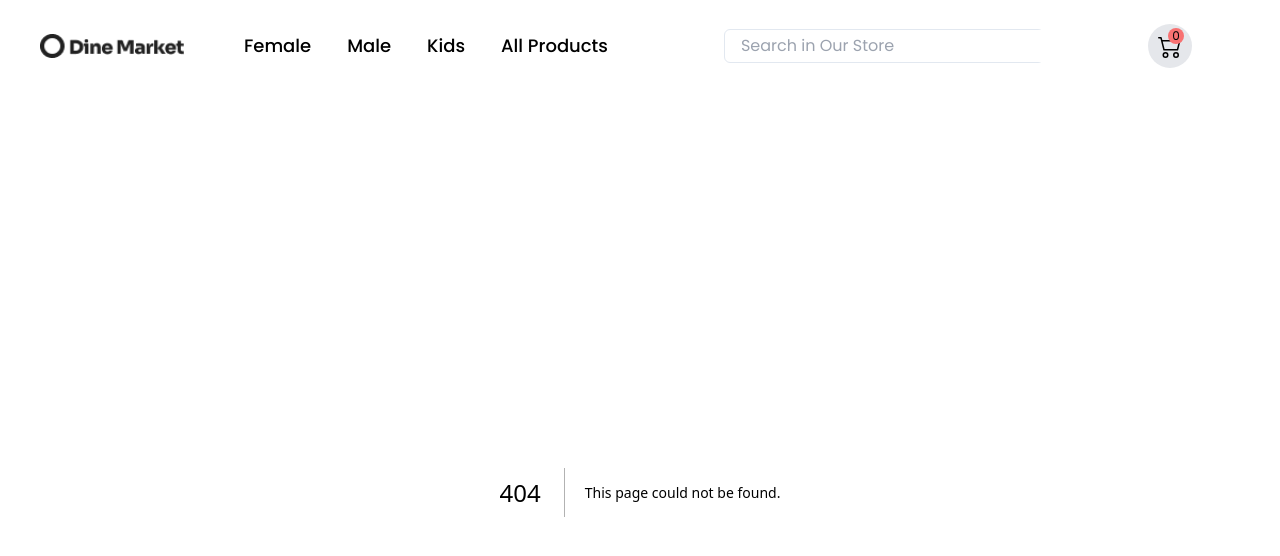
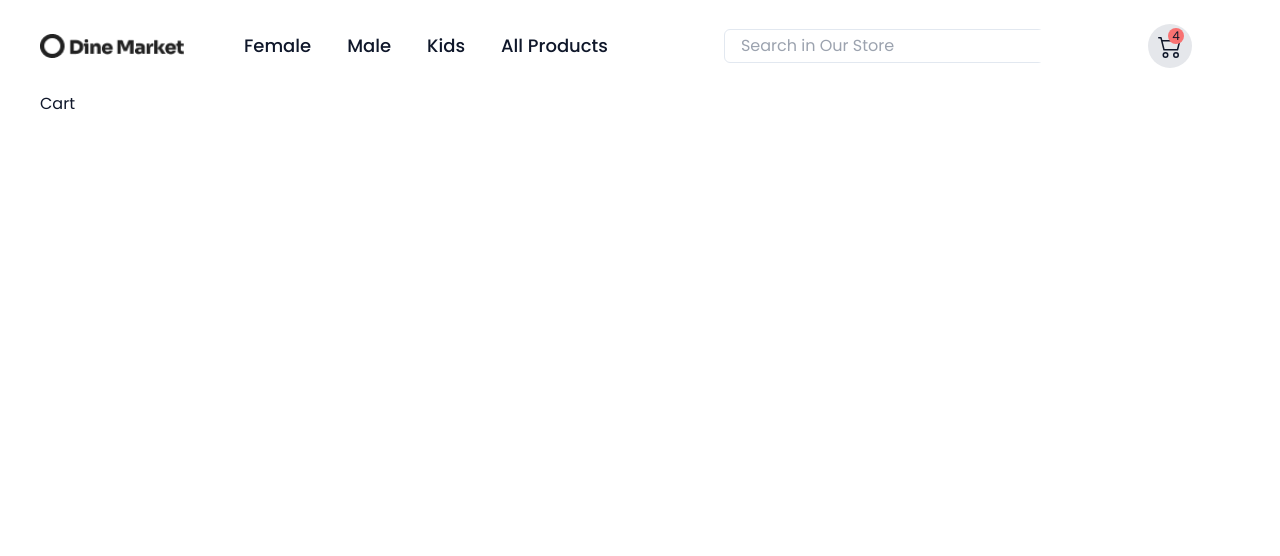
Before and after one commit to usman5578/e-com, a Next.js app: page /cart in a window 1280 px wide. Before the commit this address had no page. Shown: the top 556 px of the page. Built offline with nearby package versions, Linux system fonts and the light colour scheme.

Commit message:
Cart Page started

```diff
--- a/package.json
+++ b/package.json
@@ -25,6 +25,7 @@
     "postcss": "8.4.25",
     "react": "18.2.0",
     "react-dom": "18.2.0",
+    "react-hot-toast": "^2.4.1",
     "react-icons": "^4.10.1",
     "react-portable-text": "^0.6.0",
     "react-slick": "^0.29.0",
--- a/src/Components/views/ContextProductDetailCard.tsx
+++ b/src/Components/views/ContextProductDetailCard.tsx
@@ -1,19 +1,18 @@
-'use client'
+"use client";
 
-import { FC } from "react"
-import { ProductType } from "../utils/ProductDataTypes"
-import ProductDetailsCard from "./ProductDetailsCard"
-import ContextWrapper from "@/global/context"
+import { FC } from "react";
+import { ProductType } from "../utils/ProductDataTypes";
+import ProductDetailsCard from "./ProductDetailsCard";
+import ContextWrapper from "@/global/context";
 
-const ContextProductDetailCard:FC<{ data: ProductType }> = ({data}) => {
+const ContextProductDetailCard: FC<{ data: ProductType }> = ({ data }) => {
   return (
     <div>
-        <ContextWrapper>
+      <ContextWrapper>
+        <ProductDetailsCard data={data} />
+      </ContextWrapper>
+    </div>
+  );
+};
 
-        <ProductDetailsCard data={data}/>
-        </ContextWrapper>
-    </div>
-  )
-}
-
-export default ContextProductDetailCard
+export default ContextProductDetailCard;
--- /dev/null
+++ b/src/Components/views/Navbar/SubComponent/CartState.tsx
@@ -0,0 +1,18 @@
+import { cartContext } from "@/global/context";
+import { useContext } from "react";
+import { BsCart2 } from "react-icons/bs";
+
+const CartState = () => {
+    let {state} = useContext(cartContext);
+    console.log(state.cart)
+  return (
+    <div className="flex-shrink-0 w-11 h-11 bg-gray-200 rounded-full flex items-center justify-center relative">
+      <div className=" absolute top-1 right-2 rounded-full w-4 h-4 flex items-center justify-center bg-red-400 text-xs font-light">
+        4
+      </div>
+      <BsCart2 size={24} />
+    </div>
+  );
+};
+
+export default CartState;
--- a/src/Components/views/Navbar/index.tsx
+++ b/src/Components/views/Navbar/index.tsx
@@ -1,6 +1,5 @@
 "use client";
 import { BiSearch } from "react-icons/bi";
-import { BsCart2 } from "react-icons/bs";
 import { RiArrowDropDownLine } from "react-icons/ri";
 import { useState } from "react";
 import { GiHamburgerMenu } from "react-icons/gi";
@@ -14,21 +13,26 @@ import Image from "next/image";
 import Link from "next/link";
 import DropDown from "./SubComponent/DropDown";
 import Expand from "./SubComponent/Expand";
-
+import ContextWrapper from "@/global/context";
+import CartState from "./SubComponent/CartState";
 
 const Navbar = () => {
   const [isNavbarOpen, setNavbarOpen] = useState<boolean>(false);
-  const [cartItemNo, setCartItemNo]=useState<number>(0)
+
   return (
+    <ContextWrapper>
       <div>
         <div className="py-6 flex  justify-between items-center space-x-12 relative">
-        <div className="w-36 flex-shrink-0">
+          <Link href="/" className="w-36 flex-shrink-0">
             <Image width={500} height={500} src="/logo.webp" alt="Logo" />
-        </div>
+          </Link>
           <div className="hidden lg:flex justify-between items-center w-full">
             <ul className="flex space-x-3 font-medium text-lg">
               {NavbarArray.map((item: NavbarItemType, index: number) => (
-              <li key={index} className="flex items-center gap-0 relative  px-3 py-1 hover:bg-gray-100 cursor-pointer group">
+                <li
+                  key={index}
+                  className="flex items-center gap-0 relative  px-3 py-1 hover:bg-gray-100 cursor-pointer group"
+                >
                   <Link href={item.href}>{item.label}</Link>
                   {item.isDropDown ? (
                     <div className="rotate-0 group-hover:rotate-180 duration-300">
@@ -55,12 +59,13 @@ const Navbar = () => {
                 placeholder="Search in Our Store"
               />
             </div>
-          <div className="flex-shrink-0 w-11 h-11 bg-gray-200 rounded-full flex items-center justify-center relative">
+            <CartState />
+            {/* <div className="flex-shrink-0 w-11 h-11 bg-gray-200 rounded-full flex items-center justify-center relative">
             <div className=" absolute top-1 right-2 rounded-full w-4 h-4 flex items-center justify-center bg-red-400 text-xs font-light">
               {cartItemNo}
             </div>
             <BsCart2 size={24} />
-          </div>
+          </div> */}
           </div>
           <div onClick={() => setNavbarOpen(!isNavbarOpen)}>
             {isNavbarOpen ? (
@@ -76,6 +81,7 @@ const Navbar = () => {
         </div>
         {isNavbarOpen && <MobileNavbar />}
       </div>
+    </ContextWrapper>
   );
 };
 
--- a/src/Components/views/ProductDetailsCard.tsx
+++ b/src/Components/views/ProductDetailsCard.tsx
@@ -1,4 +1,5 @@
 "use client";
+import toast, { Toaster } from 'react-hot-toast';
 import React, { FC, useContext, useState } from "react";
 import { ProductType, imagesType } from "../utils/ProductDataTypes";
 import imageUrlBuilder from "@sanity/image-url";
@@ -6,6 +7,7 @@ import { client } from "../../../sanity/lib/client";
 import Image from "next/image";
 import { BsCart2 } from "react-icons/bs";
 import { cartContext } from "@/global/context";
+import PortableText from "react-portable-text";
 
 const builder = imageUrlBuilder(client);
 
@@ -15,7 +17,7 @@ function urlFor(source: any) {
 
 const ProductDetailsCard: FC<{ data: ProductType }> = ({ data }) => {
   let { state, dispatch } = useContext(cartContext);
-  console.log(dispatch);
+
 
   const [selectedImagePreview, setSelectedImagePreview] = useState<string>(
     data.image[0]._key
@@ -34,15 +36,22 @@ const ProductDetailsCard: FC<{ data: ProductType }> = ({ data }) => {
     }
   };
 
+  const notification = (title:string) => toast(` ${quantity} ${title} added to cart`, {
+    icon:'👏',
+  });
+
   function handleAddtoCart() {
     let dataToAddInCart = {
       productId: data._id,
       quantity: quantity,
     };
     dispatch({ payload: "addToCart", data: dataToAddInCart });
+   notification(data.productName);
   }
 
   return (
+    <div>
+      <Toaster/>
       <div className="flex flex-col lg:flex-row justify-center items-center py-16">
         {/* left  */}
         <div className="flex gap-x-4 md:gap-x-8">
@@ -90,7 +99,9 @@ const ProductDetailsCard: FC<{ data: ProductType }> = ({ data }) => {
           </div>
           <div>
             <div className="space-y-2">
-            <p className="text-lg font-semibold  text-gray-700">Select Size</p>
+              <p className="text-lg font-semibold  text-gray-700">
+                Select Size
+              </p>
               <div className="flex gap-2">
                 {data.size.map((subitem: string, index: number) => (
                   <div
@@ -133,6 +144,21 @@ const ProductDetailsCard: FC<{ data: ProductType }> = ({ data }) => {
           </div>
         </div>
       </div>
+      <div>
+        <div className=" relative py-14 px-2 border-b-2 border-gray-500">
+          <h2 className="-z-10 top-0 absolute text-6xl  md:text-[9rem] font-bold text-gray-200">
+            OVERVIEW
+          </h2>
+          <p className="font-semibold text-xl ">Product Information</p>
+        </div>
+        <div className="text-gray-600">
+          <div className="flex justify-between space-x-16 items-center py-4 px-2">
+            <h3 className="font-semibold ">PRODUCTDETAILS</h3>
+            <PortableText content={data.description} />
+          </div>
+        </div>
+      </div>
+    </div>
   );
 };
 
--- a/src/app/Catalog/[_id]/page.tsx
+++ b/src/app/Catalog/[_id]/page.tsx
@@ -2,12 +2,13 @@
 import ContextProductDetailCard from "@/Components/views/ContextProductDetailCard";
 import { client } from "../../../../sanity/lib/client";
 
-import ProductDetailsCard from "@/Components/views/ProductDetailsCard";
+
 
 async function getata(id: string) {
   const res = await client.fetch(`*[_type=='products' && _id=='${id}']`);
   return res;
 }
+
 
 export default async function Catalog({ params }: { params: { _id: string } }) {
   const ProductData = await getata(params._id);
--- /dev/null
+++ b/src/app/cart/page.tsx
@@ -0,0 +1,9 @@
+ import React from 'react'
+
+ const Cart = () => {
+   return (
+     <div>Cart</div>
+   )
+ }
+
+ export default Cart
--- a/src/app/layout.tsx
+++ b/src/app/layout.tsx
@@ -9,8 +9,8 @@ weight:["400", "500", "600", "700", "800", "900"]
 })
 
 export const metadata: Metadata = {
-  title: 'Create Next App',
-  description: 'Generated by create next app',
+  title: 'Dine Market',
+  description: 'Generated By M USMAN AZAM',
 }
 
 export default function RootLayout({
--- a/src/global/context/index.tsx
+++ b/src/global/context/index.tsx
@@ -15,6 +15,7 @@ const ContextWrapper = ({ children }: { children: ReactNode }) => {
   };
 
   const [state, dispatch] = useReducer(cartReducer, initializerOfCart);
+
   useEffect(() => {
     let cart = localStorage.getItem("cart") as string;
     if (cart === null) {
@@ -25,7 +26,7 @@ const ContextWrapper = ({ children }: { children: ReactNode }) => {
   });
 
   useEffect(() => {
-    localStorage.setItem("Cart", JSON.stringify(state.cart))
+    localStorage.setItem("cart", JSON.stringify(state.cart))
   }, [state.cart])
 
 
--- a/src/global/reducer/index.ts
+++ b/src/global/reducer/index.ts
@@ -16,8 +16,7 @@ export function cartReducer(state: any, action: any) {
         cart: [...state.cart, action.data],
       };
     }else{
-        let dataToStoreAgain = state.cart.filter((item:any)=>item.productId !== response.productId);
-
+        let dataToStoreAgain = state.cart.filter((items:any)=>items.productId!=response.productId);
         return {
             cart:[...dataToStoreAgain,action.data]
         }
```
Also changed, not shown: 1 other file (tests, documents, lock files or other folders). Lines whose indentation alone changed are shown as unchanged.
